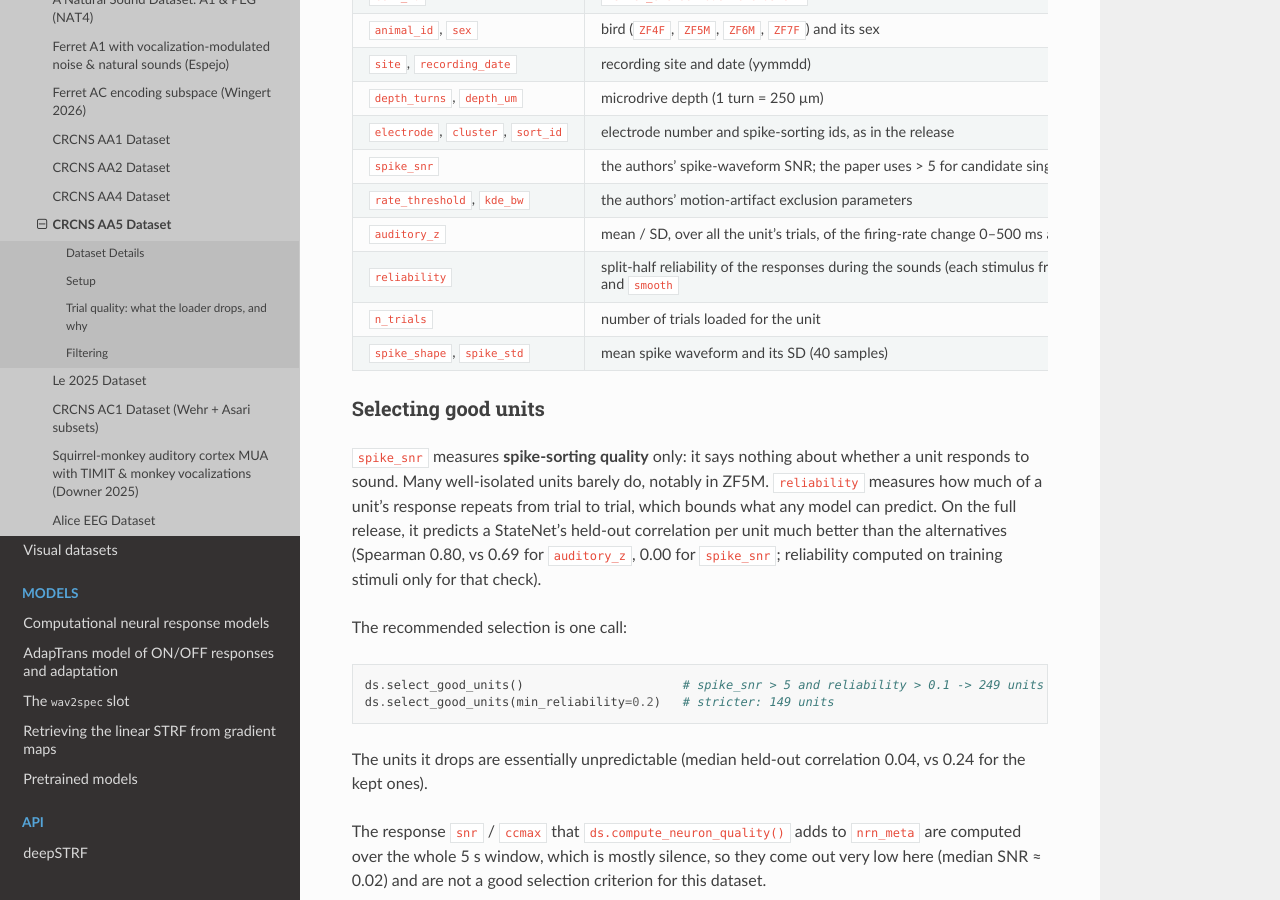
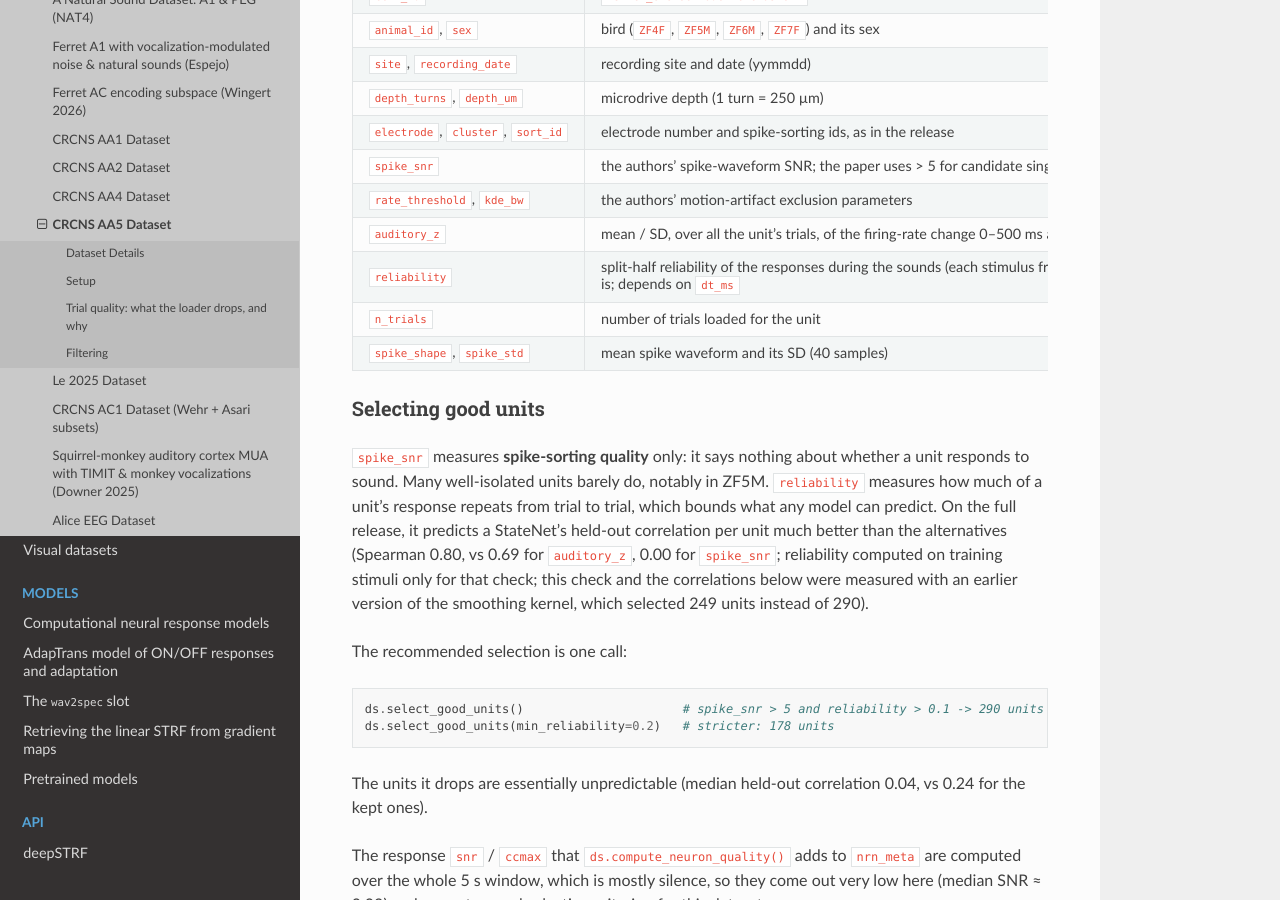
Before and after one commit to urancon/deepSTRF, a Sphinx documentation site: the page built from docs/_source/md/README_CRCNS_AA5.md, in a window 1280 px wide and 900 px high, scrolled down 4280 px. Built offline with Sphinx 7.4.7 and the Read the Docs theme 3.1.0, drawn with Linux system fonts in a browser that asks for light colours; pages that are not in the unit, such as notebooks, are missing from menus; some of the changed text lies outside the part shown.

Commit message:
docs(aa5): good-unit counts with the corrected smoothing kernel
Co-Authored-By: Claude Opus 5.5 (1M context) <noreply@anthropic.com>

````diff
--- a/docs/_source/md/README_CRCNS_AA5.md
+++ b/docs/_source/md/README_CRCNS_AA5.md
@@ -57,11 +57,11 @@ chronic 16-channel arrays recorded from their auditory pallium for ~4 weeks.
 
 | **Bird** | **Sex** | **#sites** | **#units with data** | **spike_snr > 5** | **good units** |
 |:--------:|:-------:|:----------:|:--------------------:|:-----------------:|:--------------:|
-| **ZF4F** |    F    |     14     |         224          |        156        |      111       |
-| **ZF5M** |    M    |     17     |         307          |        181        |       69       |
-| **ZF6M** |    M    |      9     |         161          |         64        |       30       |
-| **ZF7F** |    F    |     10     |         146          |         70        |       39       |
-| **Total**|         |     50     |       **838**        |      **471**      |    **249**     |
+| **ZF4F** |    F    |     14     |         224          |        156        |      121       |
+| **ZF5M** |    M    |     17     |         307          |        181        |       84       |
+| **ZF6M** |    M    |      9     |         161          |         64        |       38       |
+| **ZF7F** |    F    |     10     |         146          |         70        |       47       |
+| **Total**|         |     50     |       **838**        |      **471**      |    **290**     |
 
 A "site" is one recording location (microdrive depth + date), and all its
 units were recorded simultaneously. The release has 50 sites in total
@@ -192,7 +192,7 @@ Each `nrn_meta` dict carries:
 | `spike_snr` | the authors' spike-waveform SNR; the paper uses > 5 for candidate single units |
 | `rate_threshold`, `kde_bw` | the authors' motion-artifact exclusion parameters |
 | `auditory_z` | mean / SD, over all the unit's trials, of the firing-rate change 0–500 ms after vs. 500–0 ms before onset: the effect size behind the paper's "auditory" test, recomputed here (negative = inhibited by sound) |
-| `reliability` | split-half reliability of the responses during the sounds (each stimulus from sound onset to 100 ms after its offset, all loaded stimuli): correlation between the PSTHs of the odd and of the even trials, Spearman–Brown corrected. Depends on `dt_ms` and `smooth` |
+| `reliability` | split-half reliability of the responses during the sounds (each stimulus from sound onset to 100 ms after its offset, all loaded stimuli): correlation between the PSTHs of the odd and of the even trials, Spearman–Brown corrected. Always computed on responses smoothed with the 21-ms Hanning window, whatever `smooth` is; depends on `dt_ms` |
 | `n_trials` | number of trials loaded for the unit |
 | `spike_shape`, `spike_std` | mean spike waveform and its SD (40 samples) |
 
@@ -204,13 +204,15 @@ in ZF5M. `reliability` measures how much of a unit's response repeats from
 trial to trial, which bounds what any model can predict. On the full release,
 it predicts a StateNet's held-out correlation per unit much better than the
 alternatives (Spearman 0.80, vs 0.69 for `auditory_z`, 0.00 for `spike_snr`;
-reliability computed on training stimuli only for that check).
+reliability computed on training stimuli only for that check; this check
+and the correlations below were measured with an earlier version of the
+smoothing kernel, which selected 249 units instead of 290).
 
 The recommended selection is one call:
 
 ```python
-ds.select_good_units()                      # spike_snr > 5 and reliability > 0.1 -> 249 units
-ds.select_good_units(min_reliability=0.2)   # stricter: 149 units
+ds.select_good_units()                      # spike_snr > 5 and reliability > 0.1 -> 290 units
+ds.select_good_units(min_reliability=0.2)   # stricter: 178 units
 ```
 
 The units it drops are essentially unpredictable (median held-out correlation
````
Also changed, not shown: CHANGELOG.md (+2 -1 lines).
